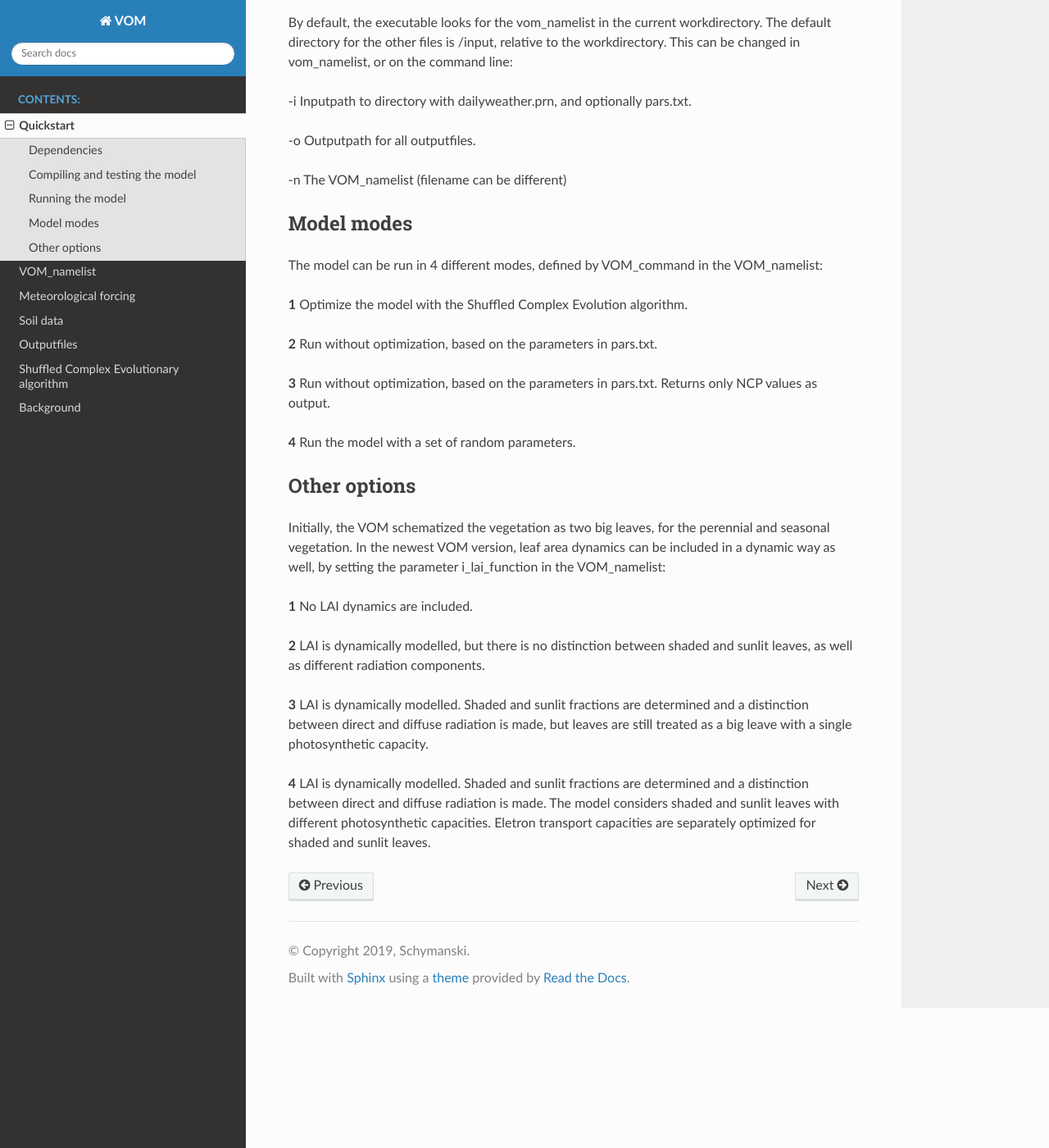
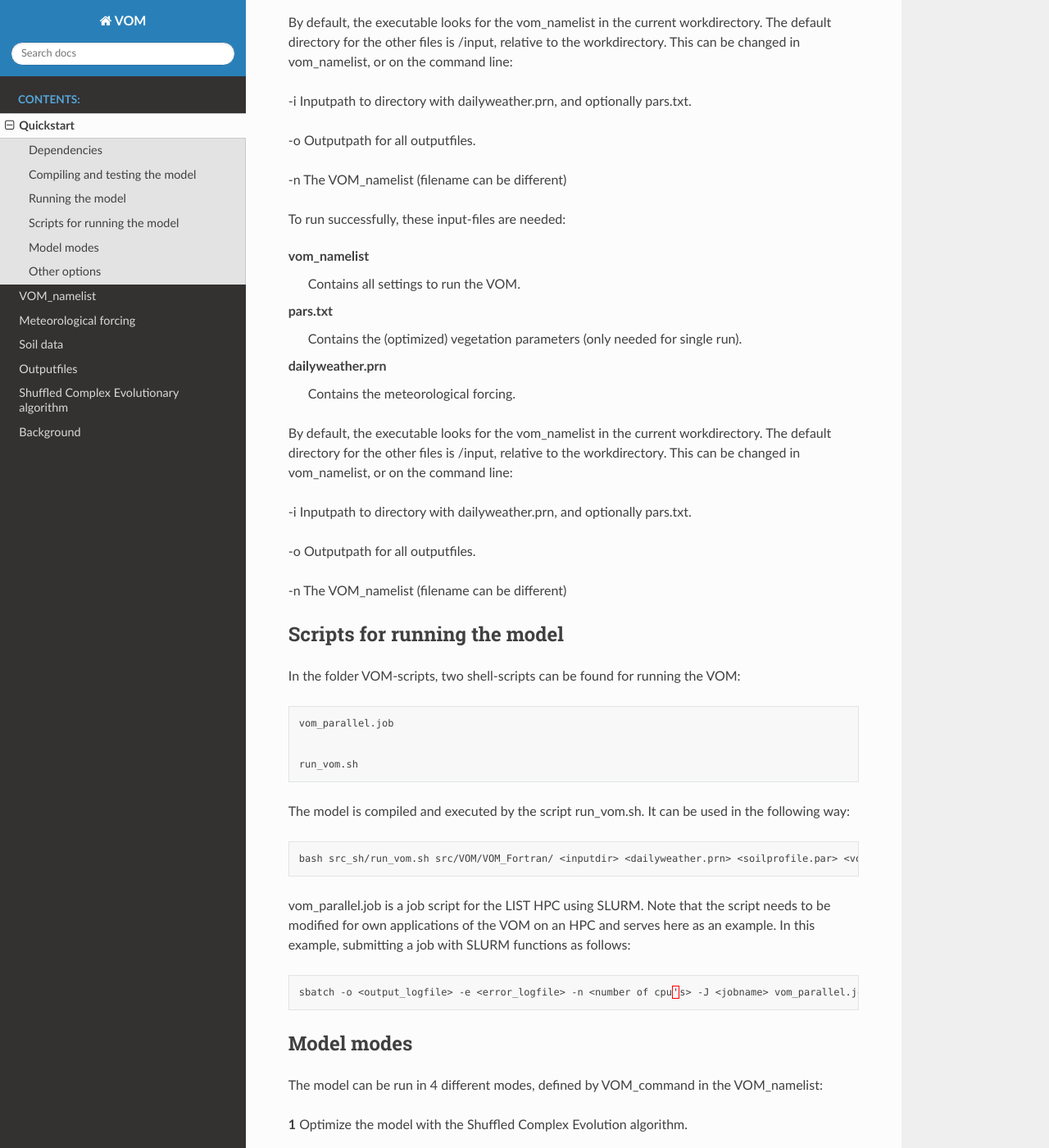
Before and after one commit to schymans/VOM, a Sphinx documentation site: the page built from VOM_Fortran/VOM-docu/source/quickstart.rst, in a window 1280 px wide and 1400 px high, scrolled down 1272 px. Shown: the whole window at 82% size. Built offline with Sphinx 7.4.7 and the Read the Docs theme 2.0.0, drawn with Linux system fonts in a browser that asks for light colours.

Commit message:
added shell scripts and edited docs

```diff
--- a/VOM_Fortran/VOM-docu/source/quickstart.rst
+++ b/VOM_Fortran/VOM-docu/source/quickstart.rst
@@ -63,6 +63,54 @@ This can be changed in vom_namelist, or on the command line:
 -n The VOM_namelist (filename can be different)
 
 
+To run successfully, these input-files are needed:
+
+**vom_namelist**
+    Contains all settings to run the VOM.
+
+**pars.txt**
+    Contains the (optimized) vegetation parameters (only needed for single run).
+
+**dailyweather.prn**
+    Contains the meteorological forcing.
+
+By default, the executable looks for the vom_namelist in the current workdirectory. The default directory for the other files is /input, relative to the workdirectory.
+This can be changed in vom_namelist, or on the command line:
+
+-i Inputpath to directory with dailyweather.prn, and optionally pars.txt.
+
+-o Outputpath for all outputfiles.
+
+-n The VOM_namelist (filename can be different)
+
+
+
+Scripts for running the model
+-----------------------------
+In the folder VOM-scripts, two shell-scripts can be found for running the VOM:
+
+.. code-block:: bash
+
+    vom_parallel.job
+
+
+    run_vom.sh
+
+
+The model is compiled and executed by the script run_vom.sh. It can be used in the following way:
+
+.. code-block:: bash
+
+    bash src_sh/run_vom.sh src/VOM/VOM_Fortran/ <inputdir> <dailyweather.prn> <soilprofile.par> <vom_namelist> <outputdir>
+
+
+vom_parallel.job is a job script for the LIST HPC using SLURM. Note that the script needs to be modified for own applications of the VOM on an HPC and serves here as an example. In this example, submitting a job with SLURM functions as follows:
+
+.. code-block:: bash
+
+    sbatch -o <output_logfile> -e <error_logfile> -n <number of cpu's> -J <jobname> vom_parallel.job <VOM-src> <input-directory> <dailyweather.prn> <soilprofile.par> <vom_namelist> <output-directory>
+
+
 
 Model modes
 -----------------
```
Also changed, not shown: 2 other files.
